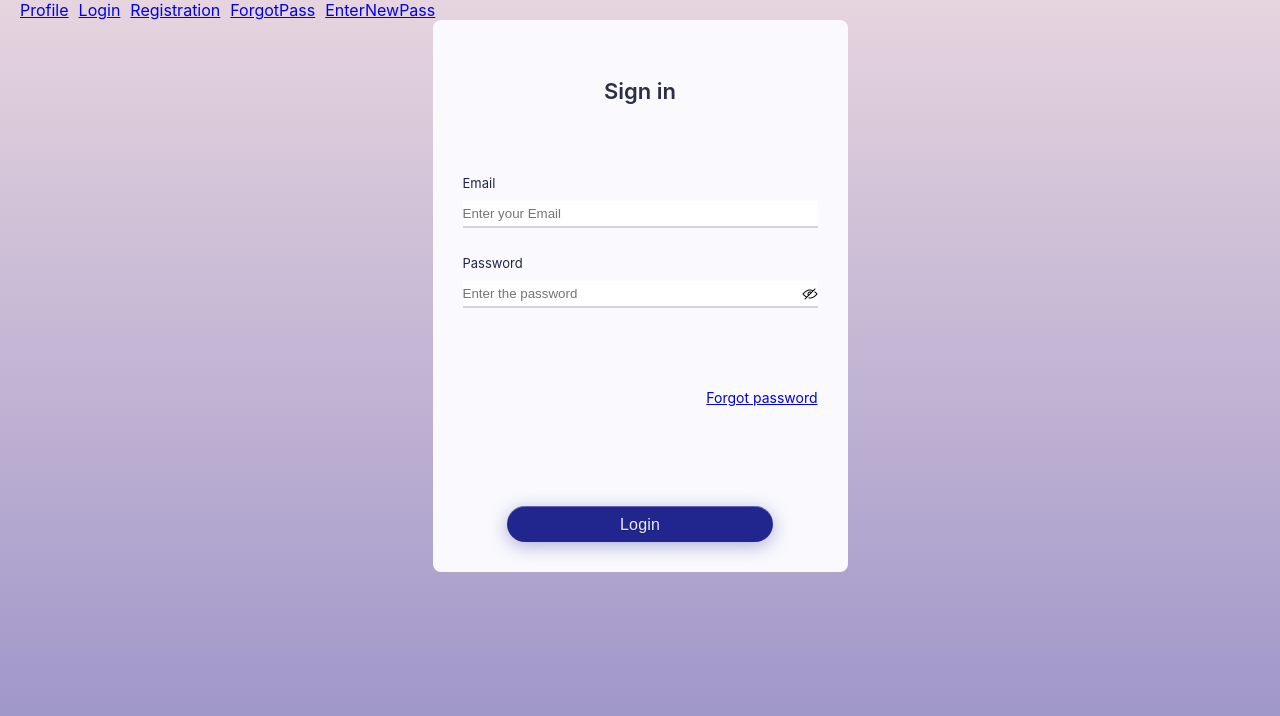
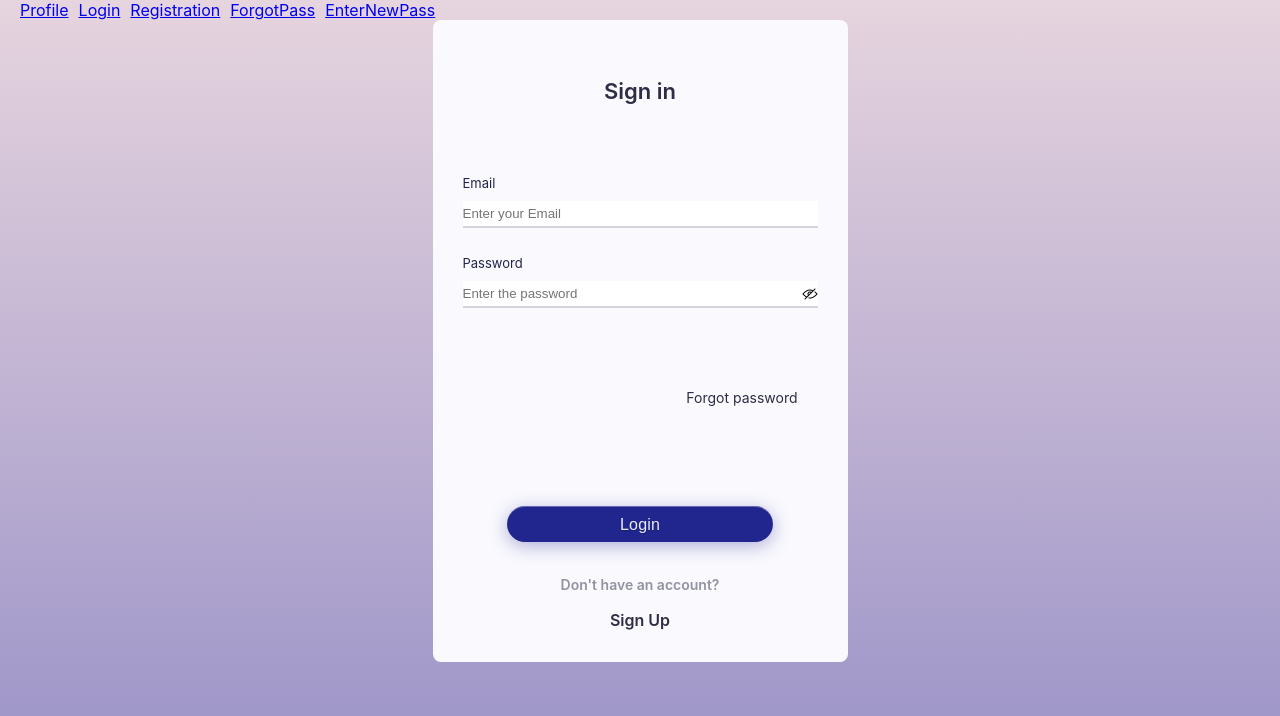
Before and after one commit to saintic132/Cards, a React (Create React App) app: page /#/login in a window 1280 px wide. Shown: the top 716 px of the page. Built offline with nearby package versions, Linux system fonts and the light colour scheme.

Commit message:
Сделана форма Login

```diff
--- a/src/components/Container/Main/Main.tsx
+++ b/src/components/Container/Main/Main.tsx
@@ -24,7 +24,7 @@ export function Main() {
                     element={<Login/>}
                 />
                 <Route
-                    path='registration'
+                    path='register'
                     element={<Registration/>}
                 />
                 <Route
--- a/src/components/Container/Nav/Nav.tsx
+++ b/src/components/Container/Nav/Nav.tsx
@@ -16,7 +16,7 @@ export const Nav = () => {
         <div className={style.container}>
             <NavLink to={'/'} onClick={clickToGoingMainProfile}>Profile</NavLink>
             <NavLink to={'login'}>Login</NavLink>
-            <NavLink to={'registration'}>Registration</NavLink>
+            <NavLink to={'register'}>Registration</NavLink>
             <NavLink to={'forgotPass'}>ForgotPass</NavLink>
             <NavLink to={'enterNewPass'}>EnterNewPass</NavLink>
         </div>
--- a/src/components/features/Login/Login.module.css
+++ b/src/components/features/Login/Login.module.css
@@ -10,10 +10,10 @@
 .login__edit_body {
     padding: 30px;
     max-width: 415px;
-    max-height: 540px;
     display: flex;
     flex-direction: column;
 }
+
 .login__edit_body h2 {
     font-weight: 600;
     font-size: 22px;
@@ -32,12 +32,14 @@
     display: flex;
     flex-direction: column;
 }
+
 .login__edit span{
     color: #F1453D;
     margin-top: 2px;
     display: flex;
     flex-direction: column;
 }
+
 .login__edit > label {
     font-style: normal;
     font-weight: 400;
@@ -45,6 +47,7 @@
     line-height: 20px;
     color: #24254A;
 }
+
 .login__edit_buttons {
     margin-top: 100px;
     display: flex;
@@ -73,12 +76,25 @@
 }
 
 .login__forgotPass {
-    margin-top: 50px;
+    margin: 50px 20px 0 0;
     text-align: right;
     font-style: normal;
     font-weight: 400;
     font-size: 14px;
     line-height: 17px;
+    color: #2D2E46;
+}
+
+.login__forgotPass > a {
+    text-decoration: none;
+    color: #2D2E46;
+}
+
+.login__forgotPass > a:hover {
+    text-decoration: underline;
+}
+
+.login__forgotPass > a:visited {
     color: #2D2E46;
 }
 
@@ -99,6 +115,7 @@
     color: #ECECF9;
     text-shadow: 0 1px 1px rgba(0, 0, 0, 0.25);
 }
+
 .login__edit_buttonLogin:hover {
     cursor: pointer;
 }
@@ -107,11 +124,51 @@
     box-shadow: 0 1px #666;
     transform: translateY(1px);
 }
+
 button:disabled,
 button[disabled] {
     border: 1px solid #999999;
     background-color: #cccccc;
     color: #6666
+}
+
+.login_sign_up_container {
+    margin-top: 31px;
+    display: flex;
+    flex-direction: column;
+    align-items: center;
+}
+
+.login__sign_up_account {
+    font-style: normal;
+    font-weight: 600;
+    font-size: 14px;
+    line-height: 24px;
+    color: #2D2E46;
+    opacity: 0.5;
+}
+
+.login__sign_up {
+    margin-top: 11px;
+    font-style: normal;
+    font-weight: 600;
+    font-size: 16px;
+    line-height: 24px;
+    color: #21268F;
+    text-decoration: none;
+}
+
+.login__sign_up > a {
+    text-decoration: none;
+    color: #2D2E46;
+}
+
+.login__sign_up > a:hover {
+    text-decoration: underline;
+}
+
+.login__sign_up > a:visited {
+    color: #2D2E46;
 }
 
 
--- a/src/components/features/Login/Login.tsx
+++ b/src/components/features/Login/Login.tsx
@@ -99,6 +99,14 @@ export const Login = () => {
                         </div>
                     </Form>
                 </Formik>
+                <div className={style.login_sign_up_container}>
+                    <div className={style.login__sign_up_account}>
+                        Don't have an account?
+                    </div>
+                    <div className={style.login__sign_up}>
+                        <NavLink to='register'>Sign Up</NavLink>
+                    </div>
+                </div>
             </div>
         </div>
     )
```
